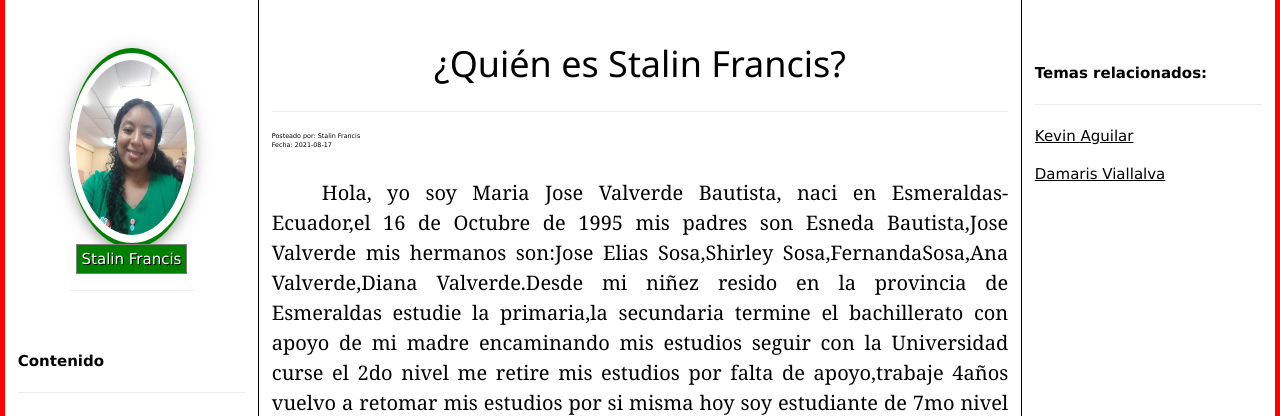
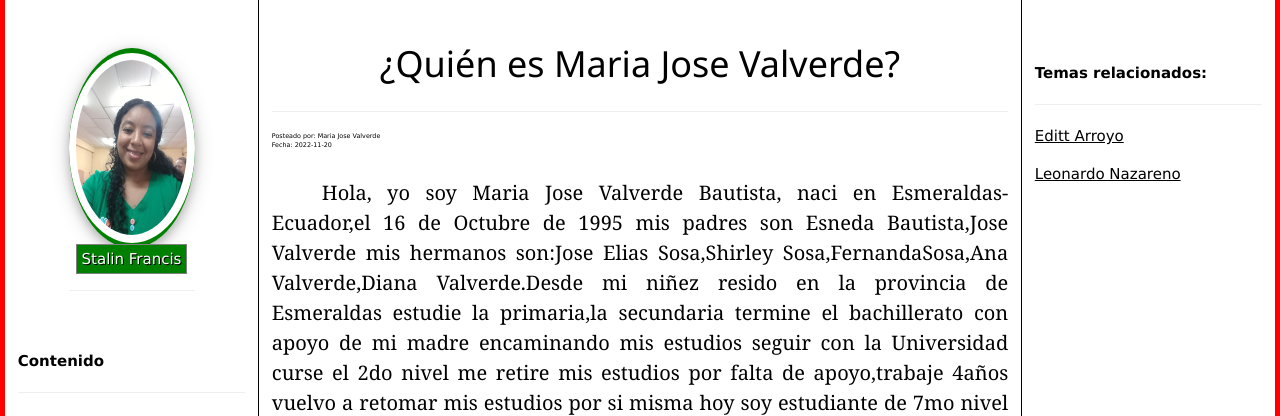
Before and after one commit to Mariavalverde2022/ValverdeMariaJose, a PHP site: page / in a window 1280 px wide. Shown: the part 51-467 px from the top of the page. Run offline with PHP 8.4, Linux system fonts and the light colour scheme.

Commit message:
Actualizando perfil

```diff
--- a/index.php
+++ b/index.php
@@ -12,12 +12,12 @@ include("marco-right.php");
    <div  style="width: 100%;">
     <div style="width: 100%; height:100%; margin: auto ; display:inline-block;" >
        <div style=" width:100%; height: 100%; top:0; font-size:20px; text-align:center; float:left;">
-        	<h1>¿Quién es Stalin Francis?</h1>
+        	<h1>¿Quién es Maria Jose Valverde?</h1>
        		 <hr>
 
           <div id="posteo" style="text-align: left; font-size:0.5vw;">
-                Posteado por:  Stalin Francis<br>
-                Fecha: 2021-08-17 <br>
+                Posteado por:  Maria Jose Valverde<br>
+                Fecha: 2022-11-20 <br>
           </div>
         </div>
     </div>
@@ -86,7 +86,7 @@ document.getElementById("elnombre").innerHTML="Stalin Francis";
 
  document.getElementById("blog-indice").innerHTML="<p><b>Contenido</b></p><hr> <p><a href='#'>inicio</a></p><p><a href='#blog-seccion2'>Estudios</a></p><p><a href='#blog-seccion3'>Conocimiento informático</a></p><p><a href='#blog-seccion4'>Hooby</a></p>";
 
- document.getElementById("blog-relacionados").innerHTML="<p><b>Temas relacionados:</b></p><hr> <p><a href='eys-kevin.php'>Kevin Aguilar</a></p><p><a href='eys-damaris.php'>Damaris Viallalva</a></p> ";
+ document.getElementById("blog-relacionados").innerHTML="<p><b>Temas relacionados:</b></p><hr> <p><a href='eys-Editt.php'>Editt Arroyo</a></p><p><a href='eys-Leonardo.php'>Leonardo Nazareno</a></p> ";
  </script>
 
 <?php
```
Also changed, not shown: marco-rigth.php (added), 2 other files.
